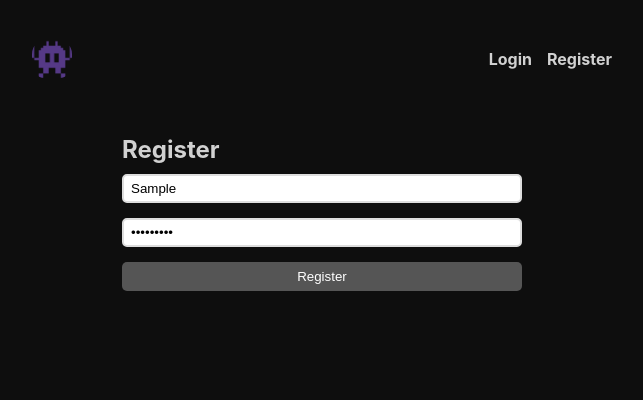
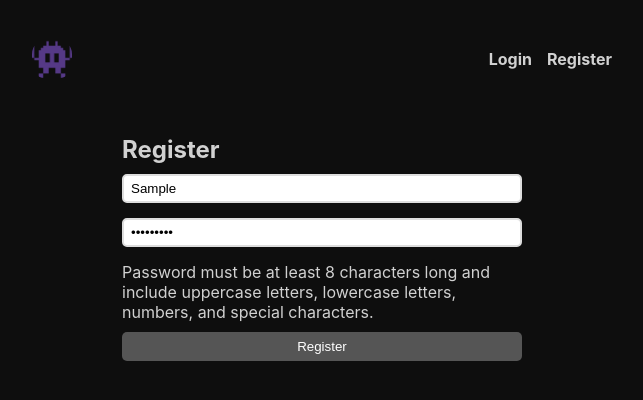
Before and after one commit to MDJAmin/mern-blog, a React (Create React App) app in the folder frontend/: page /register in a window 1280 px wide. Both pictures are taken after typing "Sample", "Sample123" into the empty fields and a click on the button "Register". Shown: the top 400 px of the page, without its empty margins (318-961 px from the left). Built offline with nearby package versions, Linux system fonts and the light colour scheme; no server answers.

Commit message:
Fix : add regex for password

```diff
--- a/frontend/src/pages/RegisterPage.js
+++ b/frontend/src/pages/RegisterPage.js
@@ -4,9 +4,24 @@ import { useNavigate } from "react-router-dom";
 export default function RegisterPage() {
   const [username, setUsername] = useState("");
   const [password, setPassword] = useState("");
+  const [error, setError] = useState("");
   const navigate = useNavigate();
+
+  const validatePassword = (password) => {
+    const passwordRegex = /^(?=.*[a-z])(?=.*[A-Z])(?=.*\d)(?=.*[@#$%^&+=]).{8,}$/;
+    return passwordRegex.test(password);
+  };
+
   async function register(e) {
     e.preventDefault();
+    setError("");
+
+    if (!validatePassword(password)) {
+      setError("Password must be at least 8 characters long and include uppercase letters, lowercase letters, numbers, and special characters.");
+      setTimeout(() => setError(""), 4000);
+      return;
+    }
+
     try {
       const response = await fetch("http://localhost:4000/register", {
         method: "POST",
@@ -30,7 +45,7 @@ export default function RegisterPage() {
   }
 
   return (
-    <form className="register" onSubmit={register} action="">
+    <form className="register" onSubmit={register}>
       <h2>Register</h2>
       <input
         type="text"
@@ -46,6 +61,7 @@ export default function RegisterPage() {
         value={password}
         onChange={(e) => setPassword(e.target.value)}
       />
+      {error && <p className="error">{error}</p>}
       <button type="submit">Register</button>
     </form>
   );
```
Also changed, not shown: 1 other file (tests, documents, lock files or other folders).
